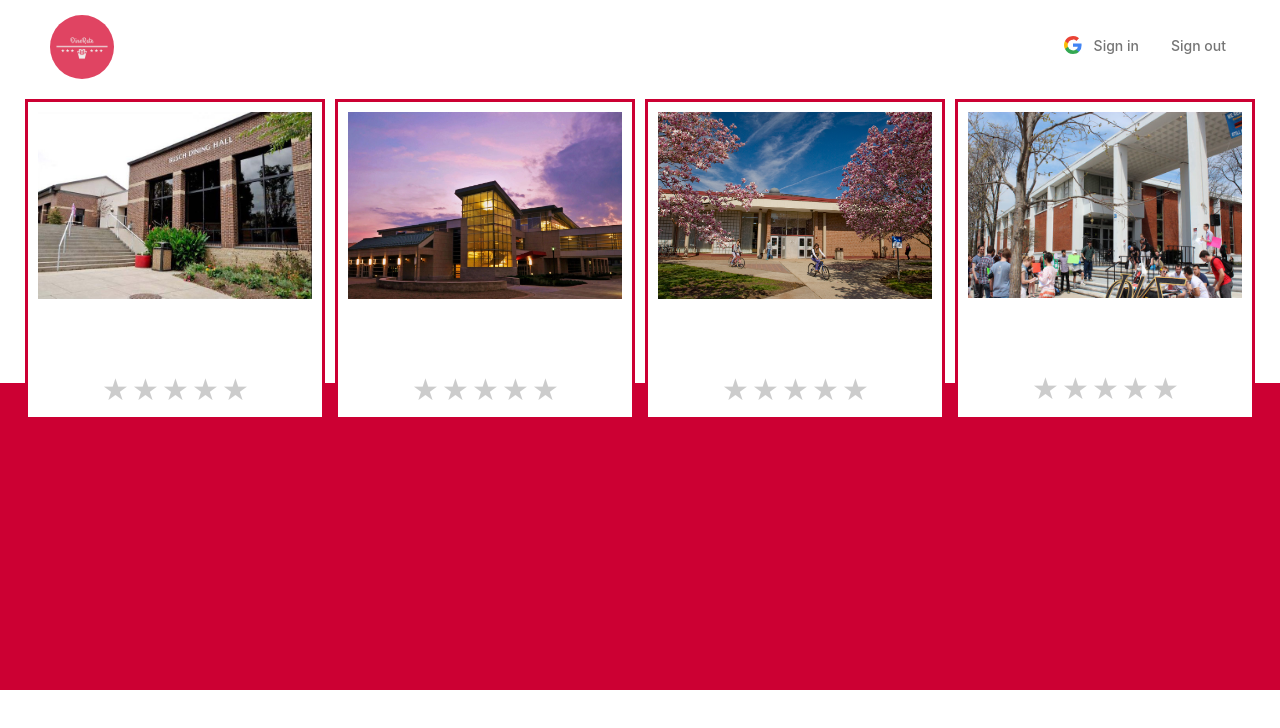
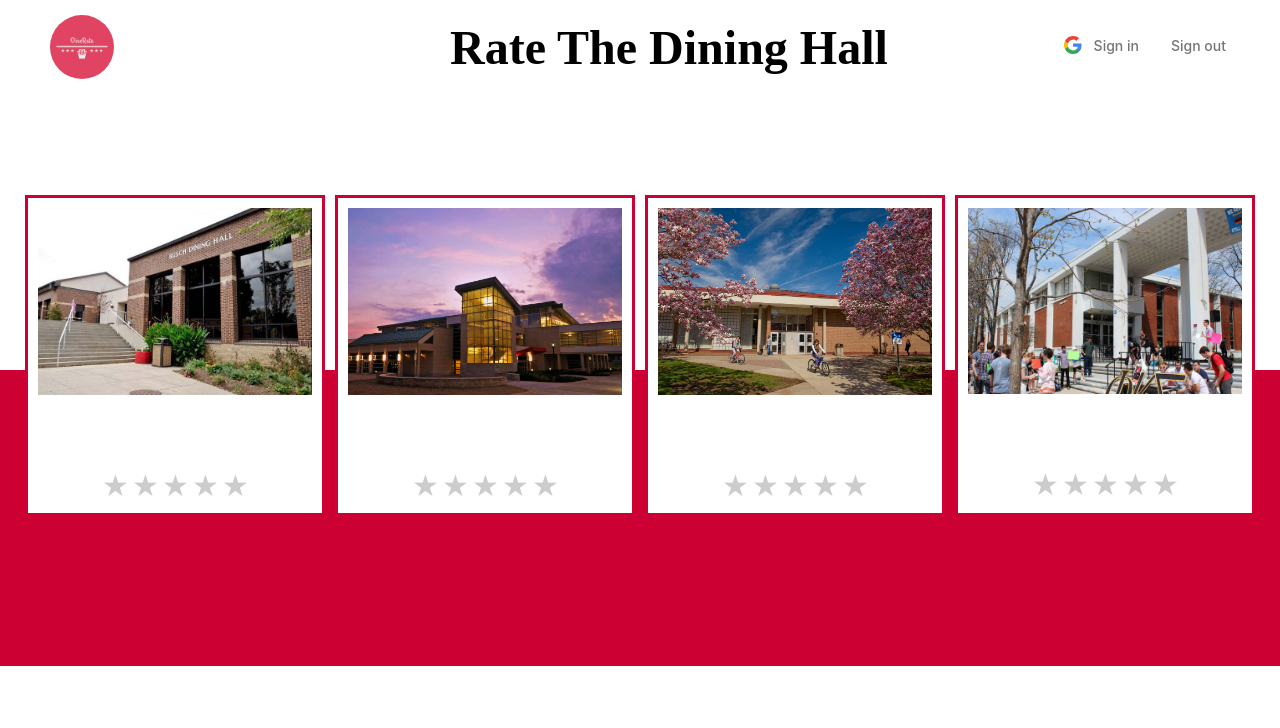
Before and after one commit to sreekar-muktevi/DineRate, a plain HTML site: page flask_app/templates/index.html in a window 1280 px wide. Drawn offline with Linux system fonts and the light colour scheme; a web font is replaced by a local one.

Commit message:
finished homepage

```diff
--- a/flask_app/static/styles.css
+++ b/flask_app/static/styles.css
@@ -12,6 +12,10 @@ body {
   background: linear-gradient(180deg, white 55.5%, #c03 55%);
 }
 
+#title{
+  margin: 9px 0px 0px 450px;
+  font-size: 3rem;
+}
 
 a:link {
   color: white;
@@ -31,7 +35,7 @@ a:hover {
   display: flex;
   justify-content: space-around;
   flex-wrap: wrap;
-  padding: 20px 20px 120px;
+  padding: 20px 20px 0px;
   margin-top: 100px;
   margin-bottom: 100px;
 }
@@ -143,6 +147,11 @@ a:hover {
   background-position: 12px 11px;
 }
 
+.filling {
+  background-color: #c03;
+  height: 500px;
+}
+
 /* STAR SHIT */
 .rate {
   height: px;
--- a/flask_app/templates/index.html
+++ b/flask_app/templates/index.html
@@ -52,6 +52,7 @@
         }
       </script>
     </div>
+    <h1 id = "title">Rate The Dining Hall</h1>
   <div class="container">
     <div class="card">
       <div class="card-image">
@@ -141,6 +142,7 @@
   </div>
 
   </div>
+
 </body>
 
 </html>
```
